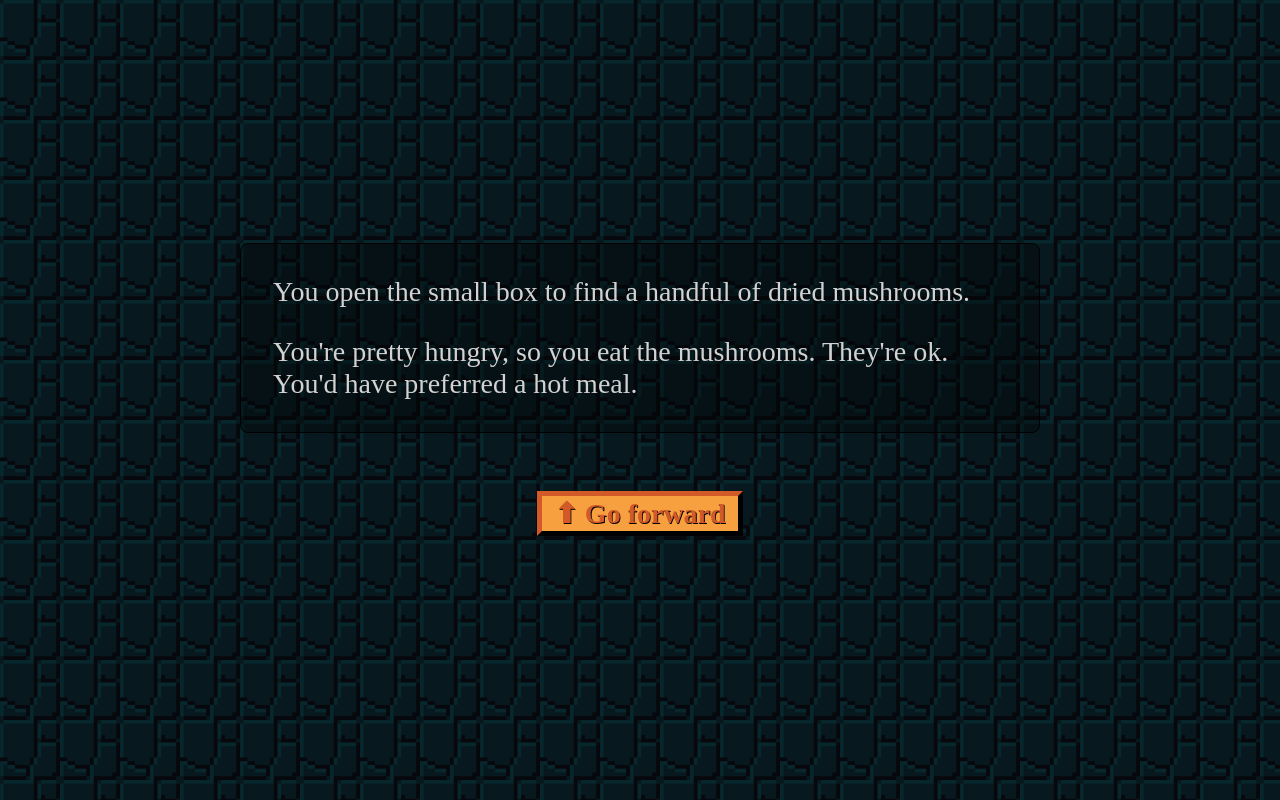
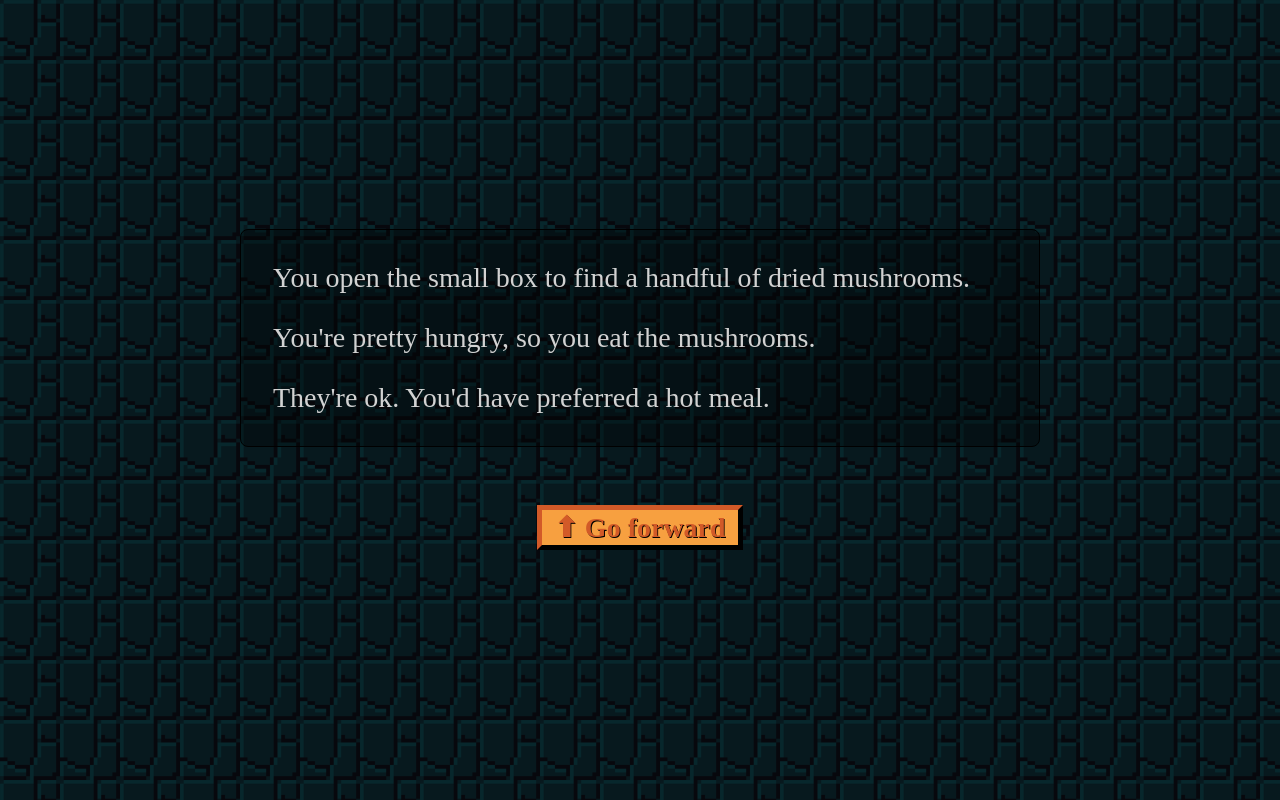
Before and after one commit to johncip/bros-in-arms, a plain HTML site: page mushrooms.html in a window 1280 px wide. Drawn offline with Linux system fonts and the light colour scheme; a web font is replaced by a local one.

Commit message:
i'd have preferred a hot meal

```diff
--- a/mushrooms.html
+++ b/mushrooms.html
@@ -8,7 +8,8 @@
     <div class="container">
       <main>
         <p>You open the small box to find a handful of dried mushrooms.</p>
-        <p>You're pretty hungry, so you eat the mushrooms. They're ok. You'd have preferred a hot meal.</p>
+        <p>You're pretty hungry, so you eat the mushrooms.</p>
+        <p>They're ok. You'd have preferred a hot meal.</p>
       </main>
 
       <section class="actions">
```
